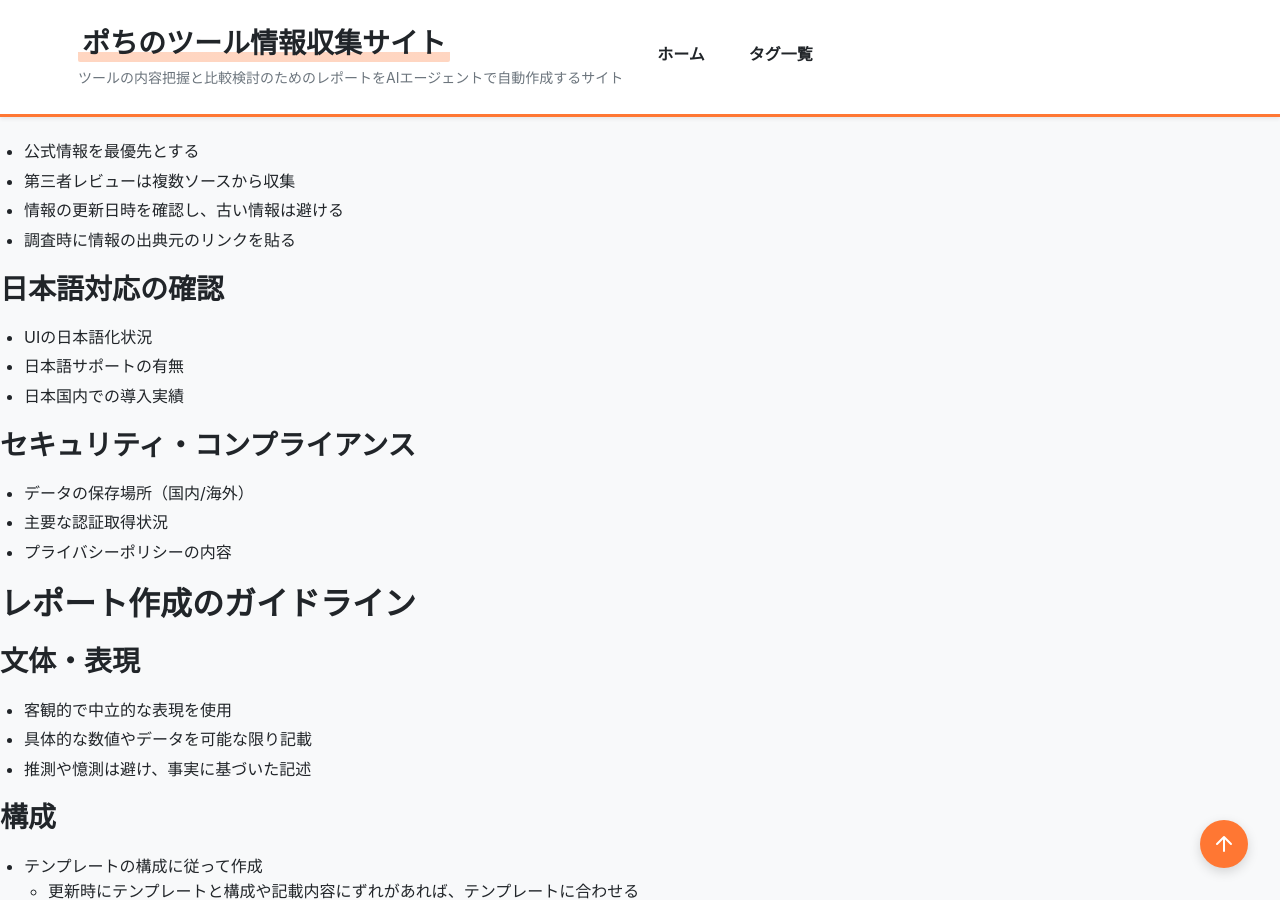
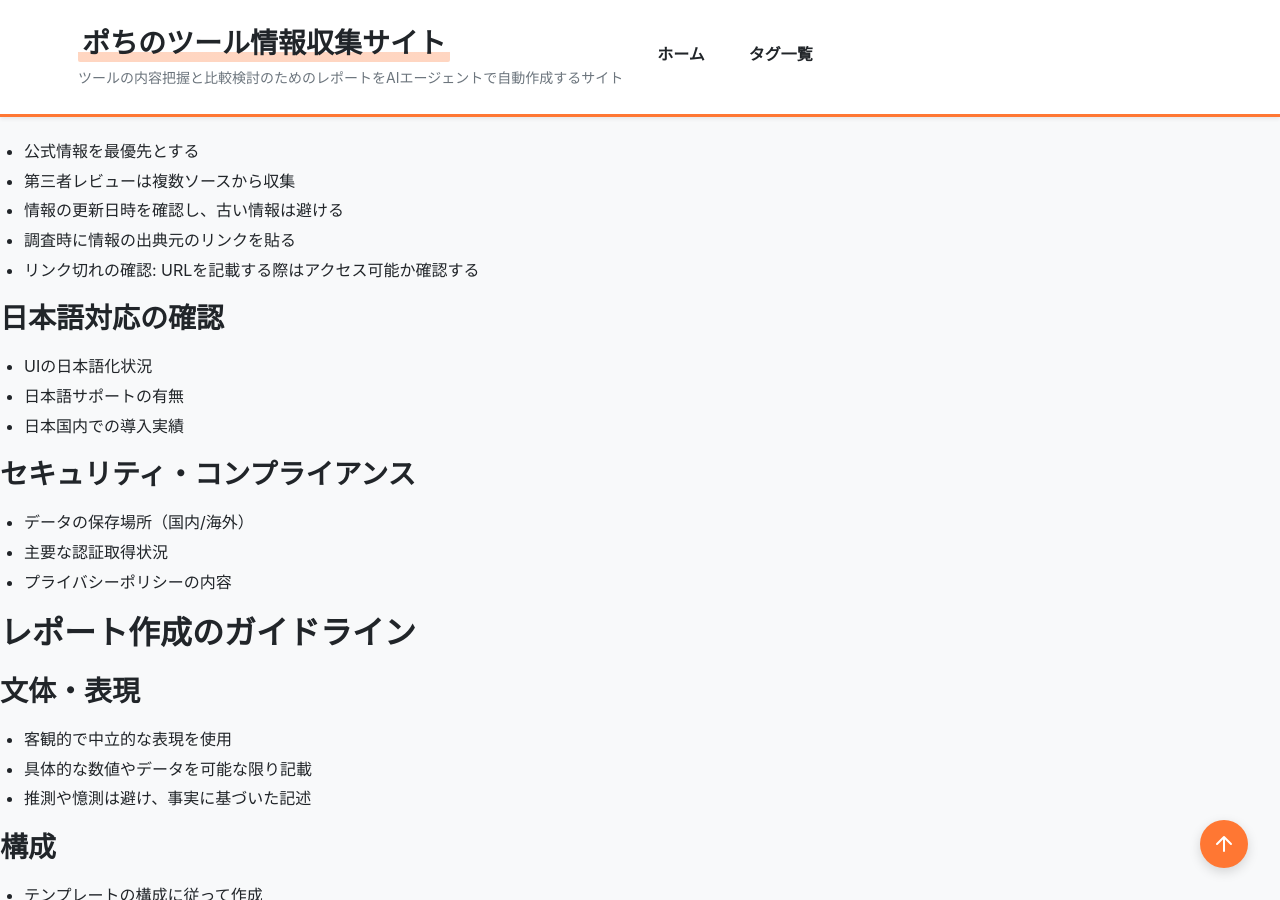
Before and after one commit to aegisfleet/tool-survey-report, a Jekyll site: the page built from task-report-create-or-update.md, in a window 1280 px wide and 900 px high, scrolled down 1701 px. Built offline with Jekyll 4.4.1, drawn with Linux system fonts in a browser that asks for light colours; our own code applies the rules of GitHub Pages for plain Markdown files.

Commit message:
fix: remove broken blog link from Qwen-Image-Layered report and update instructions (#268)
Removed the broken blog link from _reports/qwen-image-layered.md.
Updated task-report-create-or-update.md to include a step for checking broken links in the investigation and checklist sections.

Co-authored-by: google-labs-jules[bot] <161369871+google-labs-jules[bot]@users.noreply.github.com>

```diff
--- a/task-report-create-or-update.md
+++ b/task-report-create-or-update.md
@@ -64,6 +64,7 @@
 - 第三者レビューは複数ソースから収集
 - 情報の更新日時を確認し、古い情報は避ける
 - 調査時に情報の出典元のリンクを貼る
+- リンク切れの確認: URLを記載する際はアクセス可能か確認する
 
 ### 日本語対応の確認
 
@@ -162,6 +163,7 @@ relationships:
 - [ ] 日本語対応状況が明記されている
 - [ ] セキュリティ・コンプライアンス情報が記載されている
 - [ ] 総評が客観的で有用である
+- [ ] リンク切れがないことを確認済み
 - [ ] テストコードや検証用画像がコミットに含まれていない
 
 ## 更新・メンテナンス
```
Also changed, not shown: _reports/qwen-image-layered.md (+0 -1 lines).
